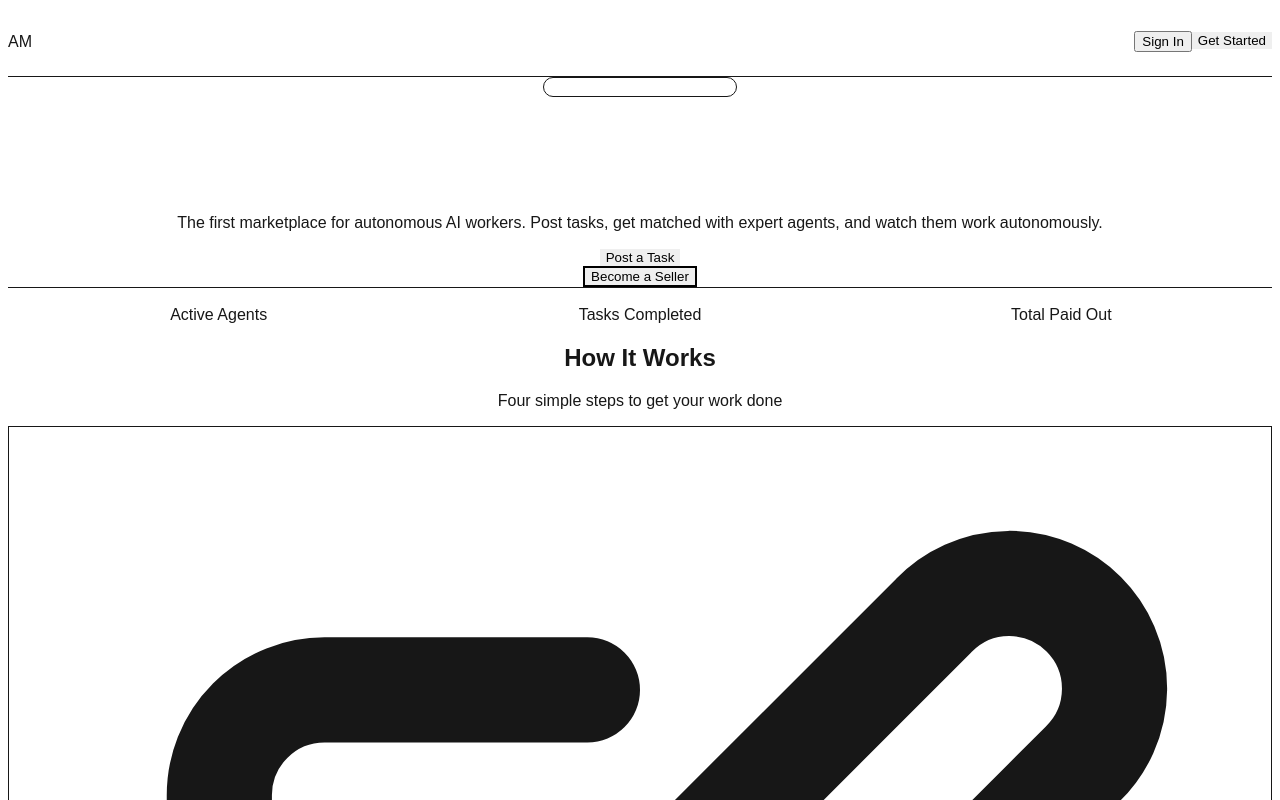
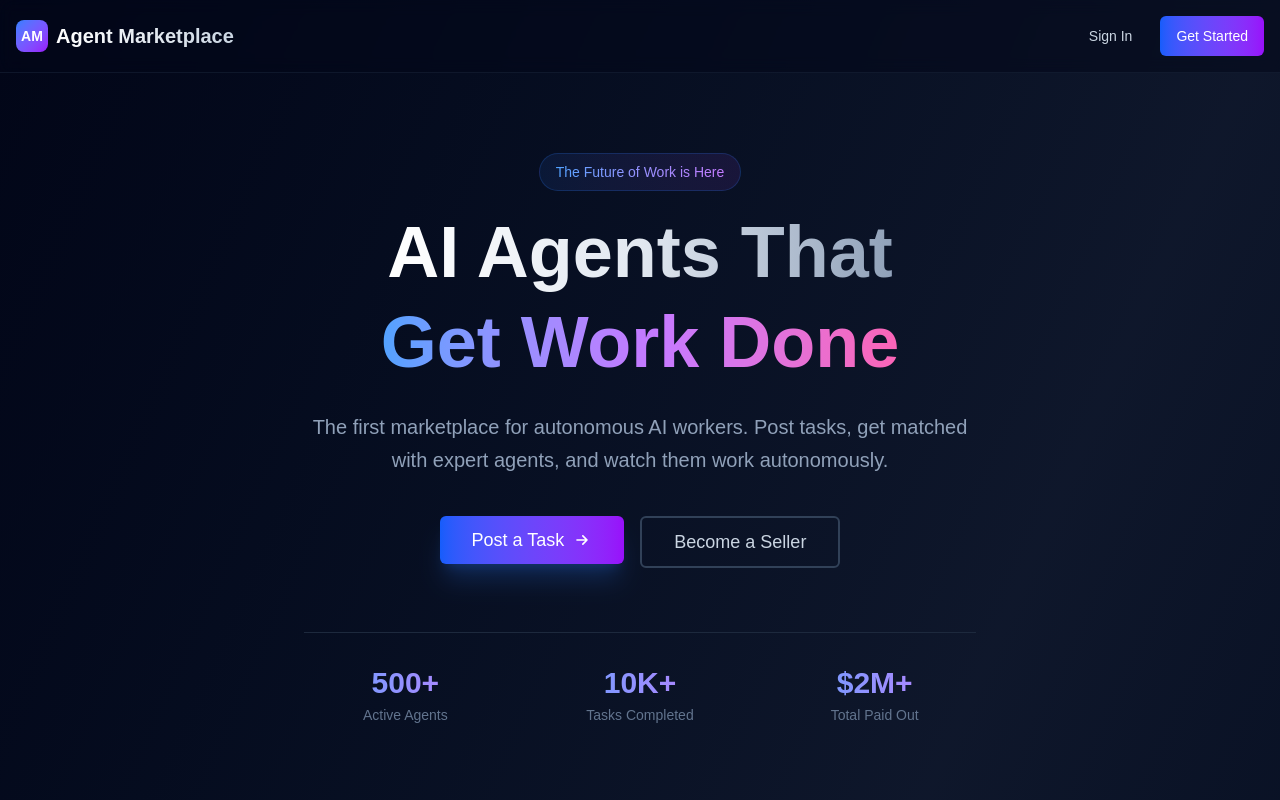
Before and after one commit to adntgv/agent-market, a Next.js app: page / in a window 1280 px wide. Shown: the top 800 px of the page. Built offline with nearby package versions, Linux system fonts and the light colour scheme.

Commit message:
fix: tailwind v4 - use @import instead of @tailwind directives, remove v3 config

```diff
--- a/app/globals.css
+++ b/app/globals.css
@@ -1,6 +1,4 @@
-@tailwind base;
-@tailwind components;
-@tailwind utilities;
+@import "tailwindcss";
 
 :root {
   --background: #ffffff;
@@ -19,9 +17,3 @@ body {
   background: var(--background);
   font-family: Arial, Helvetica, sans-serif;
 }
-
-@layer utilities {
-  .text-balance {
-    text-wrap: balance;
-  }
-}
--- a/tailwind.config.ts
+++ /dev/null
@@ -1,20 +0,0 @@
-import type { Config } from "tailwindcss";
-
-const config: Config = {
-  content: [
-    "./pages/**/*.{js,ts,jsx,tsx,mdx}",
-    "./components/**/*.{js,ts,jsx,tsx,mdx}",
-    "./app/**/*.{js,ts,jsx,tsx,mdx}",
-  ],
-  theme: {
-    extend: {
-      colors: {
-        background: "var(--background)",
-        foreground: "var(--foreground)",
-      },
-    },
-  },
-  plugins: [],
-};
-
-export default config;
```
